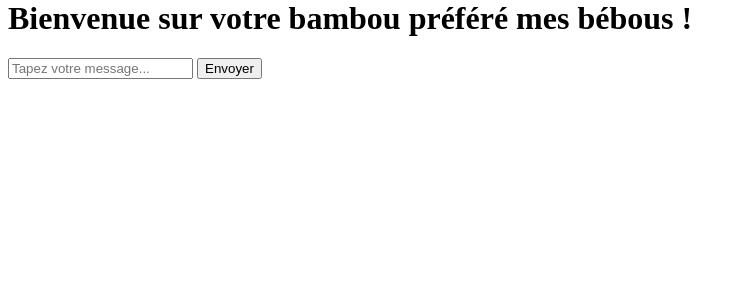
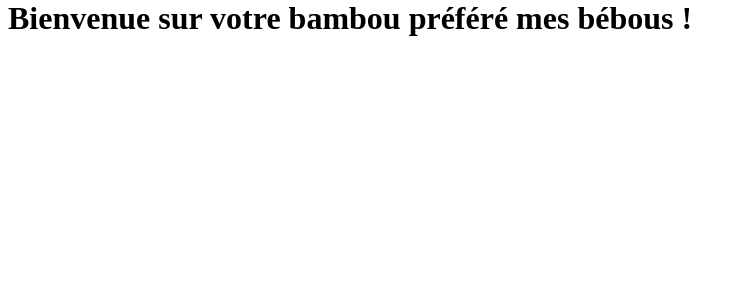
Before and after one commit to tarturr/PANDAMONIUM, a Flask app: template pandamonium/templates/app/bamboo.html in a window 1280 px wide. Shown: the part 80-380 px from the top of the page, without its empty margins (0-745 px from the left). Run offline with Flask 3, Linux system fonts and the light colour scheme; the template is opened without the code that fills it: most values are stand-ins (such as "Sample title", 1, 10 or a date in 2020); parts of the project's set-up code (start-up, migrations or seed data) failed here and were passed over; some libraries are stand-ins or nearby versions.

```diff
--- a/pandamonium/templates/app/bamboo.html
+++ b/pandamonium/templates/app/bamboo.html
@@ -3,17 +3,10 @@
 {% block title %}{{bamboo_name}}{% endblock %}
 
 {% block head %}
-    <script src="https://cdn.socket.io/4.7.5/socket.io.min.js" integrity="sha384-2huaZvOR9iDzHqslqwpR87isEmrfxqyWOF7hr7BY6KG0+hVKLoEXMPUJw3ynWuhO" crossorigin="anonymous"></script>
-    <script src="{{ url_for('static', filename='js/app/socket_io_loader.js') }}" defer></script>
+    <script src="https://cdnjs.cloudflare.com/ajax/libs/socket.io/4.0.1/socket.io.js" integrity="sha512-q/dWJ3kcmjBLU4Qc47E4A9kTB4m3wuTY7vkFJDTZKjTs8jhyGQnaUrxa0Ytd0ssMZhbNua9hE+E7Qv1j+DyZwA==" crossorigin="anonymous"></script>
+    <script src="{{ url_for('static', filename='js/app/socket_io_loader.js') }}"></script>
 {% endblock %}
 
 {% block body %}
     <h1>Bienvenue sur votre bambou préféré mes bébous !</h1>
-
-    <div class="messages"></div>
-
-    <div class="chat">
-        <input type="text" id="chatbox" placeholder="Tapez votre message...">
-        <button id="send">Envoyer</button>
-    </div>
 {% endblock %}
```
